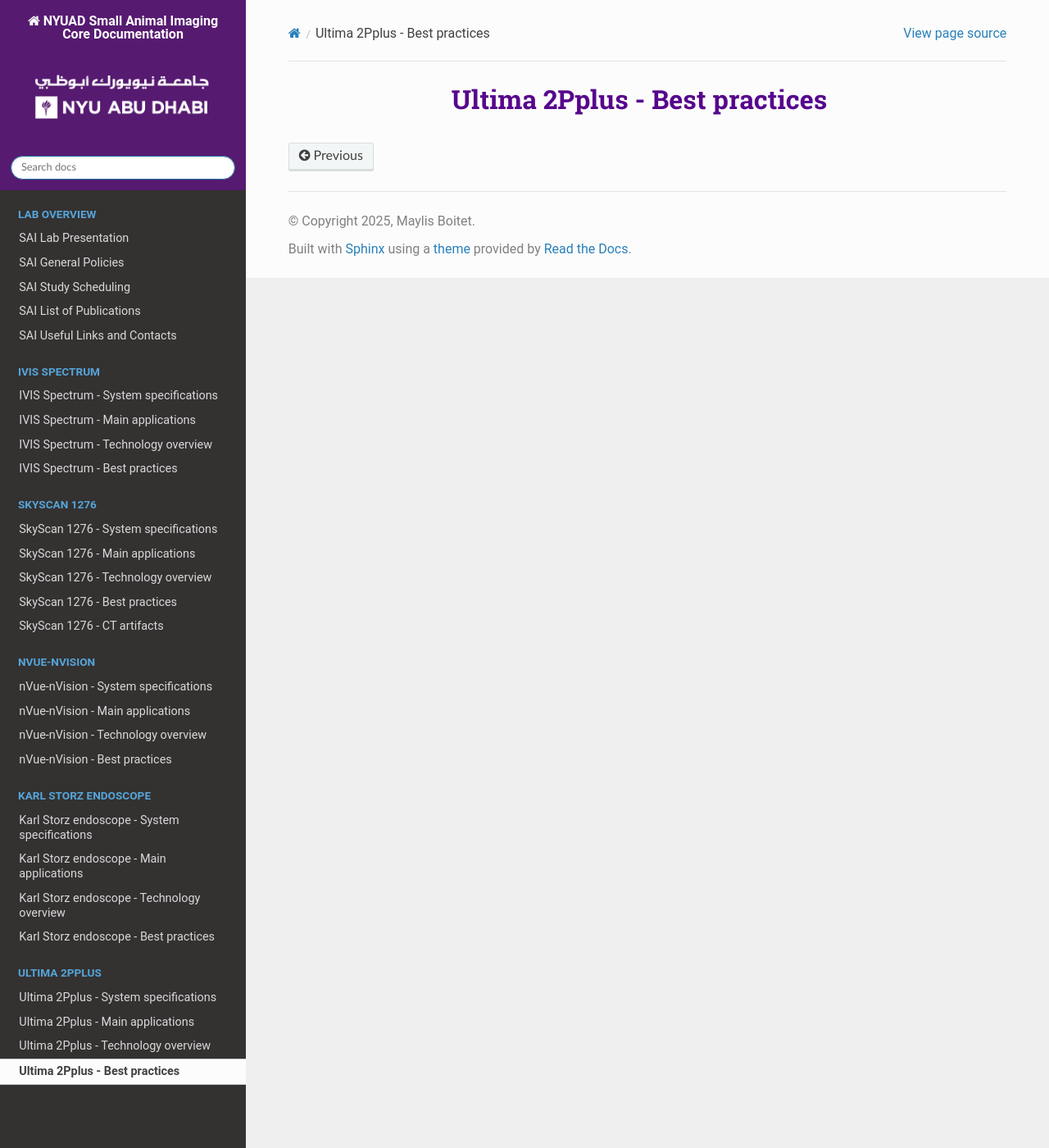
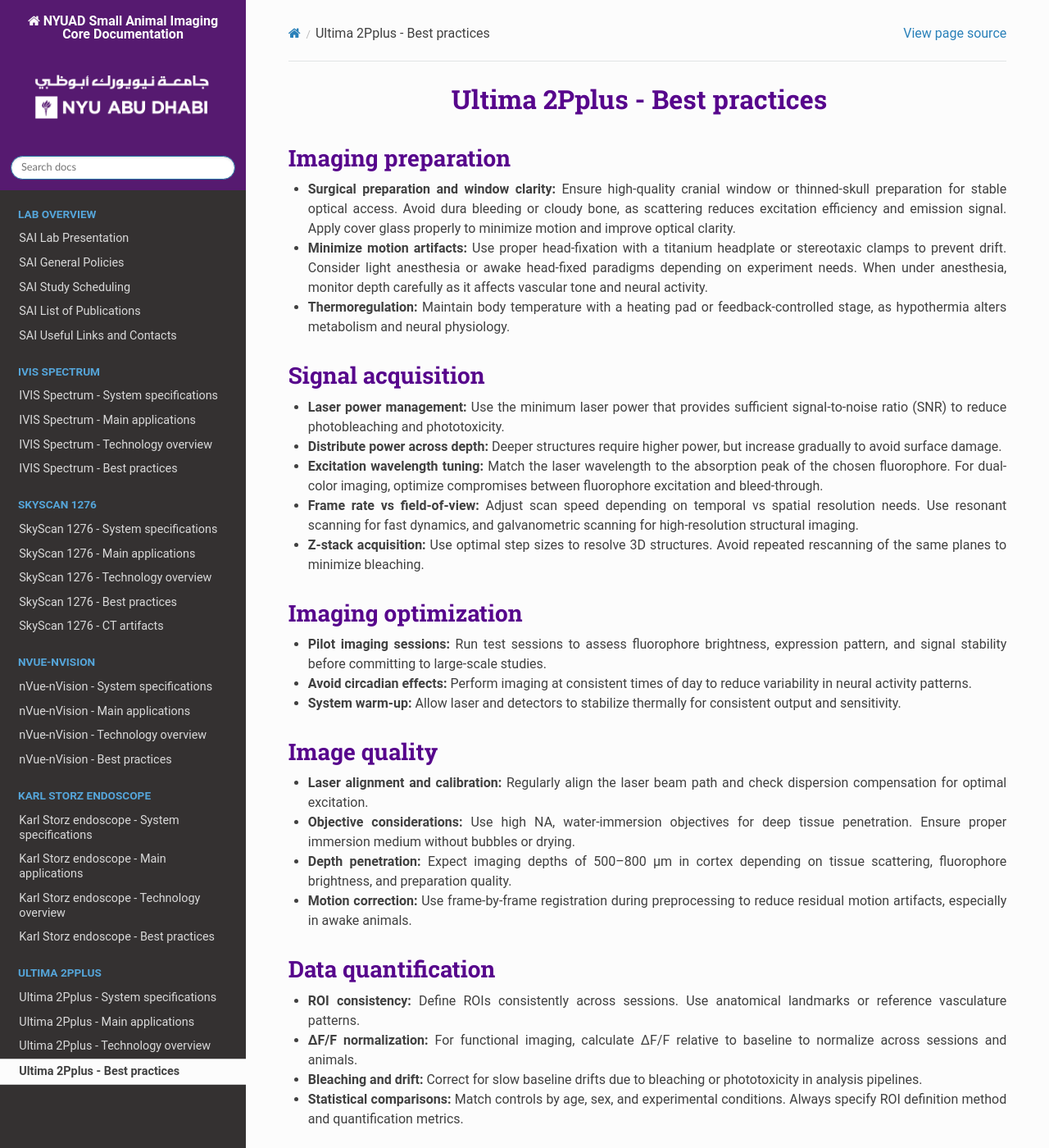
Before and after one commit to BioMedicalImaging-Core-NYUAD/smallanimalimaging-lab-documentation, a Sphinx documentation site: the page built from docs/source/6-Ultima-2Pplus/best-practices.rst, in a window 1280 px wide and 1400 px high. Shown: the whole window at 82% size. Built offline with Sphinx 7.4.7 and the Read the Docs theme 3.1.0, drawn with Linux system fonts in a browser that asks for light colours; some of the changed text lies outside the part shown.

Commit message:
Ultima 2Pplus

```diff
--- a/docs/source/6-Ultima-2Pplus/best-practices.rst
+++ b/docs/source/6-Ultima-2Pplus/best-practices.rst
@@ -1,2 +1,43 @@
 Ultima 2Pplus - Best practices
 ==============================
+
+Imaging preparation
+-------------------
+- **Surgical preparation and window clarity:** Ensure high-quality cranial window or thinned-skull preparation for stable optical access. Avoid dura bleeding or cloudy bone, as scattering reduces excitation efficiency and emission signal. Apply cover glass properly to minimize motion and improve optical clarity.
+- **Minimize motion artifacts:** Use proper head-fixation with a titanium headplate or stereotaxic clamps to prevent drift. Consider light anesthesia or awake head-fixed paradigms depending on experiment needs. When under anesthesia, monitor depth carefully as it affects vascular tone and neural activity.
+- **Thermoregulation:** Maintain body temperature with a heating pad or feedback-controlled stage, as hypothermia alters metabolism and neural physiology.
+
+Signal acquisition
+------------------
+- **Laser power management:** Use the minimum laser power that provides sufficient signal-to-noise ratio (SNR) to reduce photobleaching and phototoxicity.
+- **Distribute power across depth:** Deeper structures require higher power, but increase gradually to avoid surface damage.
+- **Excitation wavelength tuning:** Match the laser wavelength to the absorption peak of the chosen fluorophore. For dual-color imaging, optimize compromises between fluorophore excitation and bleed-through.
+- **Frame rate vs field-of-view:** Adjust scan speed depending on temporal vs spatial resolution needs. Use resonant scanning for fast dynamics, and galvanometric scanning for high-resolution structural imaging.
+- **Z-stack acquisition:** Use optimal step sizes to resolve 3D structures. Avoid repeated rescanning of the same planes to minimize bleaching.
+
+Imaging optimization
+--------------------
+- **Pilot imaging sessions:** Run test sessions to assess fluorophore brightness, expression pattern, and signal stability before committing to large-scale studies.
+- **Avoid circadian effects:** Perform imaging at consistent times of day to reduce variability in neural activity patterns.
+- **System warm-up:** Allow laser and detectors to stabilize thermally for consistent output and sensitivity.
+
+
+Image quality
+-------------
+- **Laser alignment and calibration:** Regularly align the laser beam path and check dispersion compensation for optimal excitation.
+- **Objective considerations:** Use high NA, water-immersion objectives for deep tissue penetration. Ensure proper immersion medium without bubbles or drying.
+- **Depth penetration:** Expect imaging depths of 500–800 μm in cortex depending on tissue scattering, fluorophore brightness, and preparation quality.
+- **Motion correction:** Use frame-by-frame registration during preprocessing to reduce residual motion artifacts, especially in awake animals.
+
+Data quantification
+-------------------
+- **ROI consistency:** Define ROIs consistently across sessions. Use anatomical landmarks or reference vasculature patterns.
+- **ΔF/F normalization:** For functional imaging, calculate ΔF/F relative to baseline to normalize across sessions and animals.
+- **Bleaching and drift:** Correct for slow baseline drifts due to bleaching or phototoxicity in analysis pipelines.
+- **Statistical comparisons:** Match controls by age, sex, and experimental conditions. Always specify ROI definition method and quantification metrics.
+
+Experimental controls and validation
+------------------------------------
+- **Single-fluorophore controls:** Validate spectral separation in multi-color experiments using singly-expressing animals or tissue.
+- **Histological verification:** Confirm expression patterns, cranial window placement, and tissue health post hoc with immunohistochemistry or confocal imaging.
+- **Pilot groups:** Test surgical success rate, expression variability, and imaging stability before scaling up.
```
